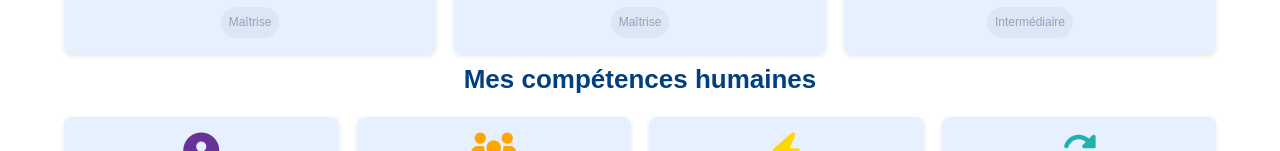
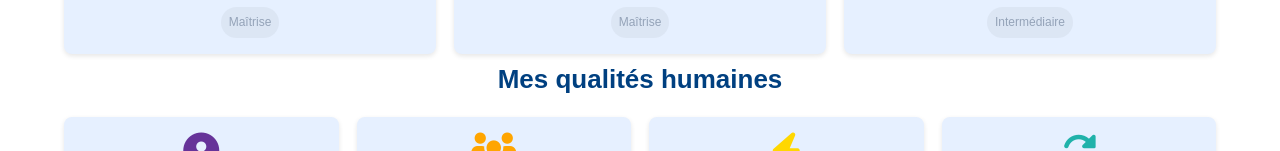
Before and after one commit to nadal243/portfolio-de-nadal, a plain HTML site: page competence.html in a window 1280 px wide. Shown: the part 1654-1805 px from the top of the page. Drawn offline with Linux system fonts and the light colour scheme.

Commit message:
mise a jour

```diff
--- a/competence.html
+++ b/competence.html
@@ -177,7 +177,7 @@
         </article>
     </section>
 
-    <h2 data-i18n="competence.human.title" style="text-align: center";>Mes compétences humaines</h2>
+    <h2 data-i18n="competence.human.title" style="text-align: center";>Mes qualités humaines</h2>
 
     <section class="grid">
         <article class="card">
```
Also changed, not shown: projets.html (+2 -1 lines).
